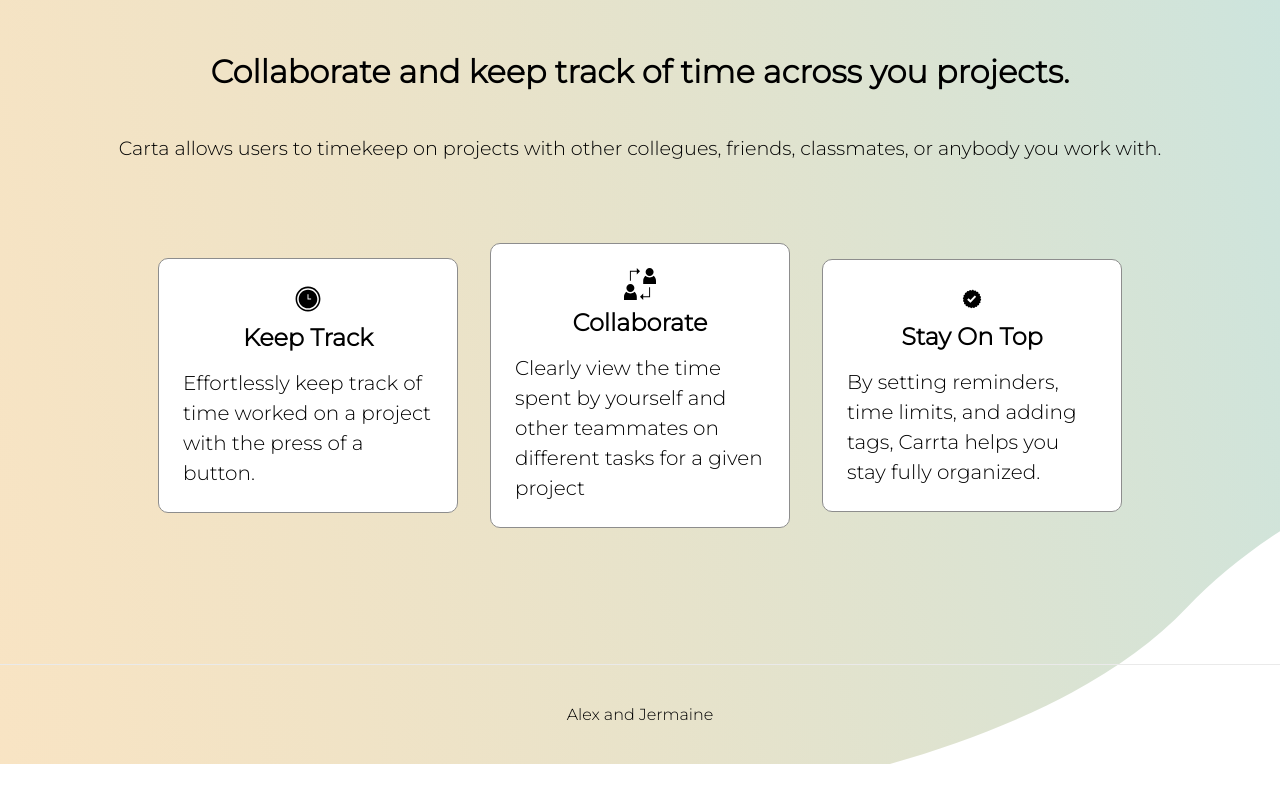
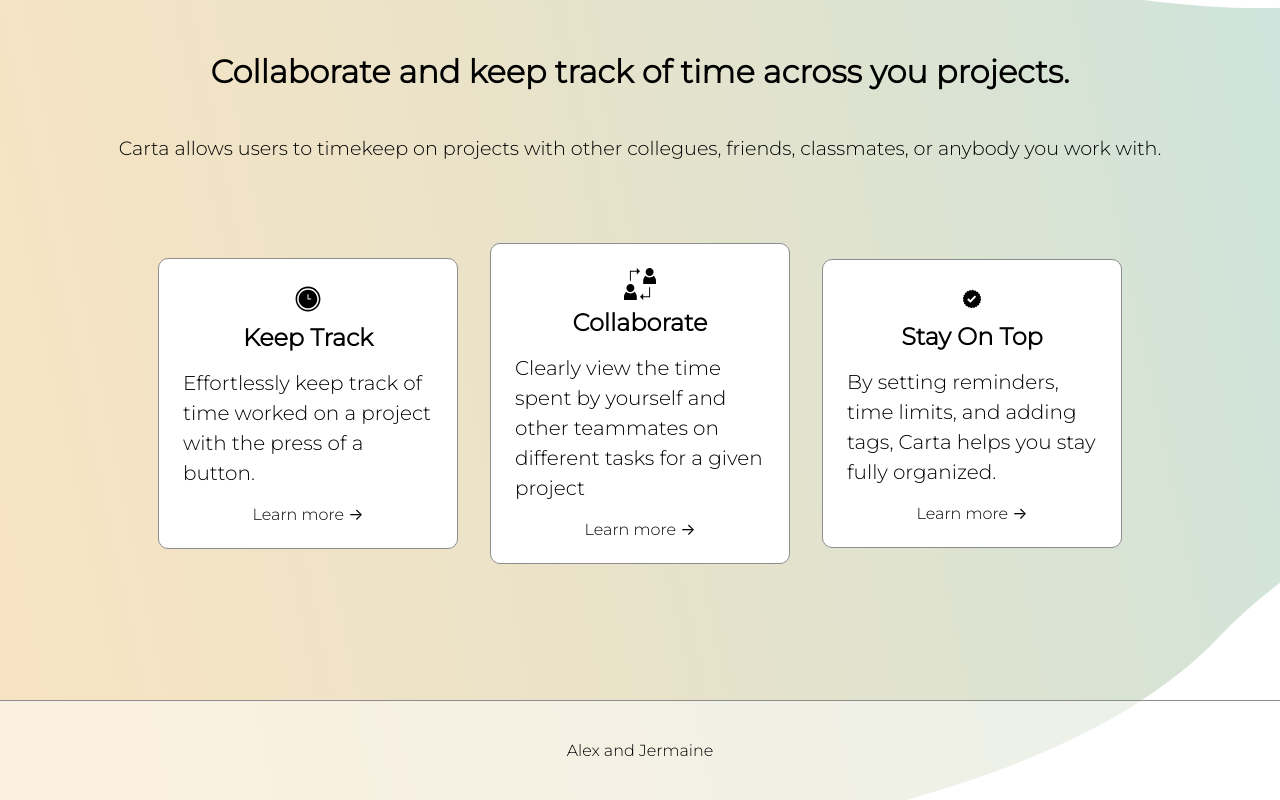
Before and after one commit to jermainejanszen/carta, a Next.js app: page / in a window 1280 px wide. Shown: the part 579-1379 px from the top of the page. Before the commit the page ends 1343 px from the top, so only its background shows below. Built offline with nearby package versions, Linux system fonts and the light colour scheme.

Commit message:
added learn more buttons to cards

```diff
--- a/pages/index.tsx
+++ b/pages/index.tsx
@@ -40,20 +40,23 @@ export default function Home() {
               <img src="/icons/clock.svg" alt="ticktok" />
               <h3>Keep Track</h3>
               <p>Effortlessly keep track of time worked on a project with the press of a button.</p>
+              <a>Learn more &#x2192;</a>
             </a>
 
             <a className={styles.card}>
               <img src="/icons/collaborate.svg" alt="2 dudes" />
               <h3>Collaborate</h3>
               <p>Clearly view the time spent by yourself and other teammates on different tasks for a given project</p>
+              <a>Learn more &#x2192;</a>
             </a>
 
             <a className={styles.card}>
               <img src="/icons/check.svg" alt="nike" />
               <h3>Stay On Top </h3>
               <p>
-                By setting reminders, time limits, and adding tags, Carrta helps you stay fully organized.
+                By setting reminders, time limits, and adding tags, Carta helps you stay fully organized.
               </p>
+              <a>Learn more &#x2192;</a>
             </a>
           </div>
         </div>
--- a/styles/Home.module.scss
+++ b/styles/Home.module.scss
@@ -26,7 +26,8 @@
 .footer {
   width: 100%;
   height: 100px;
-  border-top: 1px solid #eaeaea;
+  border-top: 1px solid $beta400;
+  background: rgba(255, 255, 255, 0.5);
   display: flex;
   justify-content: center;
   align-items: center;
@@ -104,7 +105,7 @@
   display: flex;
   flex-direction: column;
   margin: 1rem;
-  flex-basis: 45%;
+  height: 100%;
   padding: 1.5rem;
   text-align: middle;
   color: inherit;
@@ -115,15 +116,15 @@
   max-width: 300px;
   background: white;
 
+  img {
+    max-width: 2rem;
+    margin-bottom: 0.5rem;
+    align-self: center;
+  }
+
   h3 {
     margin: 0 0 1rem 0;
     font-size: 1.5rem;
-    align-self: center;
-  }
-
-  img {
-    max-width: 2rem;
-    margin-bottom: 0.5rem;
     align-self: center;
   }
 
@@ -132,14 +133,23 @@
     font-size: 1.25rem;
     line-height: 1.5;
   }
+
+  a {
+    margin-top: 1rem;
+    align-self: center;
+  }
 }
 
 
 .card:hover,
 .card:focus,
 .card:active {
-  color: $aqua400;
+  color: $aqua300;
   border-color: $aqua500;
+
+  img {
+    filter: invert(64%) sepia(15%) saturate(1707%) hue-rotate(131deg) brightness(92%) contrast(90%);
+  }
 }
 
 @media (max-width: 600px) {
```
